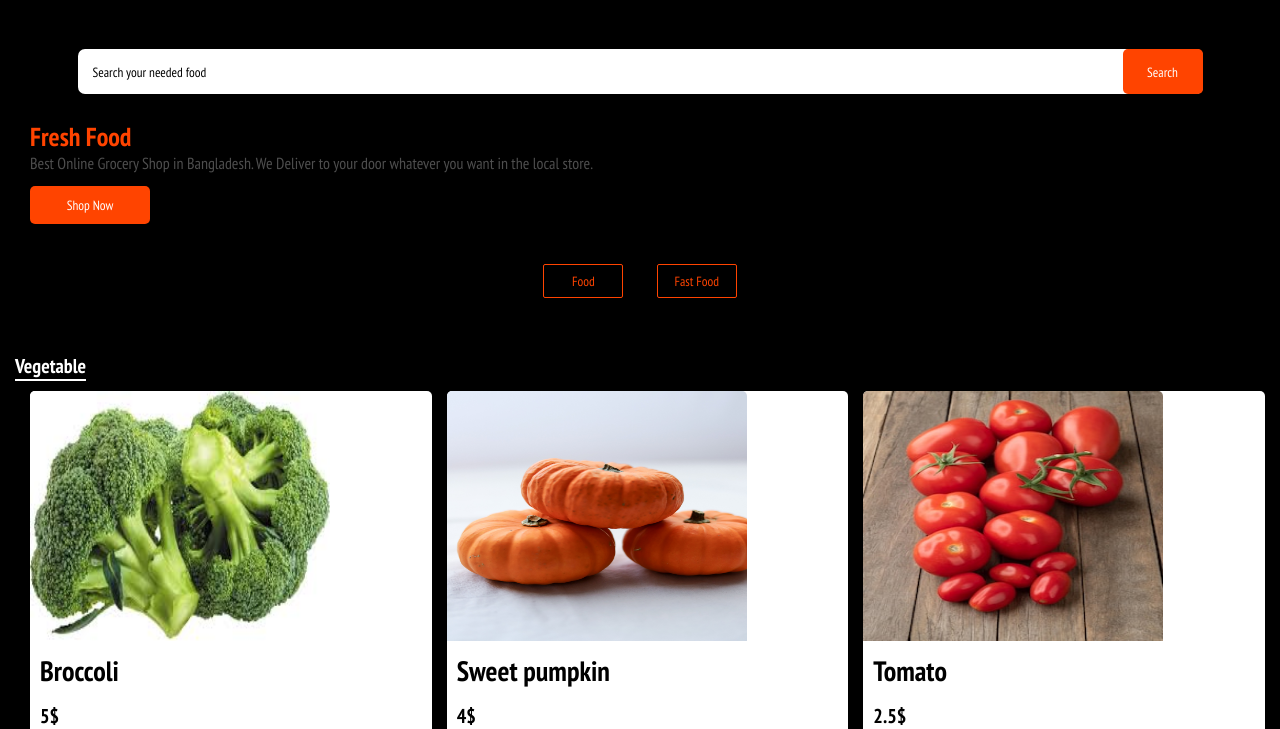
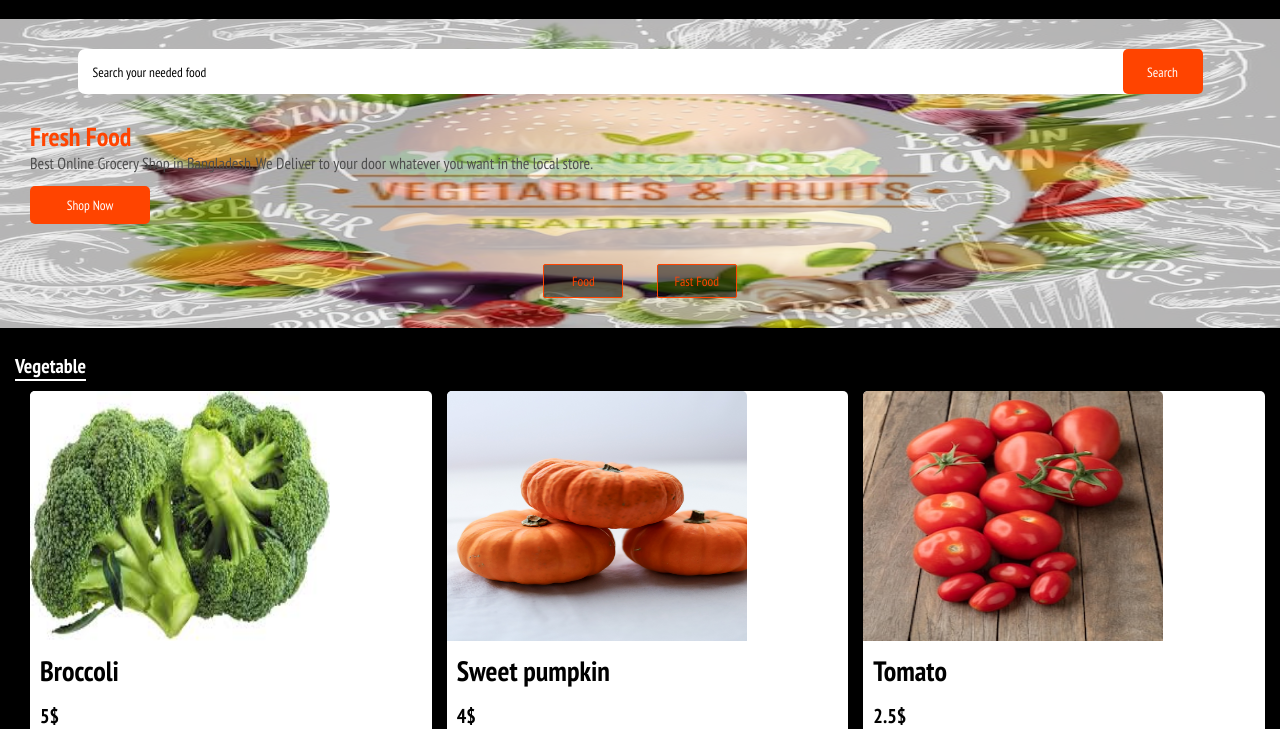
Before and after one commit to LABIB087/Restaurant, a plain HTML site: page index.html in a window 1280 px wide. Shown: the part 71-800 px from the top of the page. Drawn offline with Linux system fonts and the light colour scheme.

Commit message:
Update style.css

```diff
--- a/style.css
+++ b/style.css
@@ -84,7 +84,7 @@ body {
 .home-section {
     width: 100%;
     padding: 15px;
-    background-image: url('img/cover-pic-1.jpg');
+    background-image: url('cover-pic-1.jpg');
     background-size: 100% 350px;
     background-repeat: no-repeat;
     animation: slider 13s linear infinite;
```
